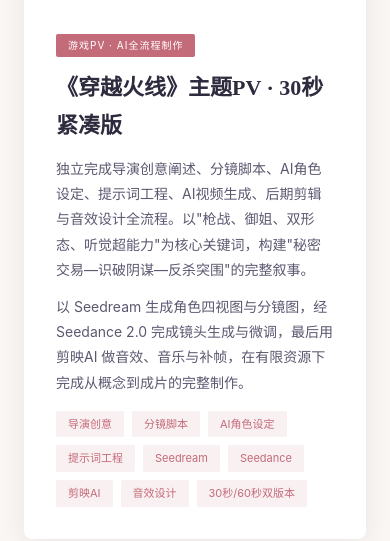
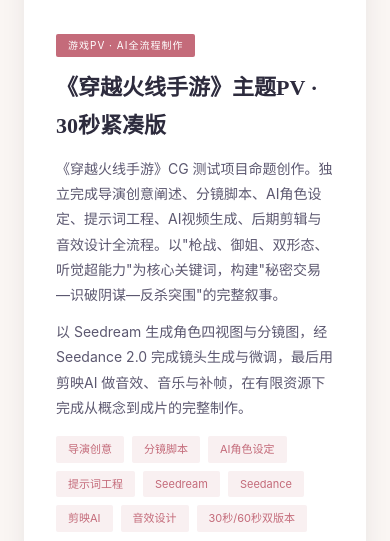
Before and after one commit to SerenCai2026/portfolio, a plain HTML site: page index.html in a window 390 px wide. Shown: the part 3125-3666 px from the top of the page. Drawn offline with Linux system fonts and the light colour scheme; a web font is replaced by a local one.

Commit message:
content: mark CrossFire project as the mobile title (CFM) test brief

```diff
--- a/index.html
+++ b/index.html
@@ -297,8 +297,8 @@ footer{text-align:center;padding:28px;font-size:12px;color:var(--ink-lighter)}
       <video src="web_assets/video-03.mp4" controls preload="metadata" poster="web_assets/image-02.jpg"></video>
       <div class="fv-body">
         <div class="fv-badge">游戏PV · AI全流程制作</div>
-        <h3 class="serif">《穿越火线》主题PV · 30秒紧凑版</h3>
-        <p>独立完成导演创意阐述、分镜脚本、AI角色设定、提示词工程、AI视频生成、后期剪辑与音效设计全流程。以"枪战、御姐、双形态、听觉超能力"为核心关键词，构建"秘密交易—识破阴谋—反杀突围"的完整叙事。</p>
+        <h3 class="serif">《穿越火线手游》主题PV · 30秒紧凑版</h3>
+        <p>《穿越火线手游》CG 测试项目命题创作。独立完成导演创意阐述、分镜脚本、AI角色设定、提示词工程、AI视频生成、后期剪辑与音效设计全流程。以"枪战、御姐、双形态、听觉超能力"为核心关键词，构建"秘密交易—识破阴谋—反杀突围"的完整叙事。</p>
         <p>以 Seedream 生成角色四视图与分镜图，经 Seedance 2.0 完成镜头生成与微调，最后用剪映AI 做音效、音乐与补帧，在有限资源下完成从概念到成片的完整制作。</p>
         <div class="fv-tags">
           <span>导演创意</span><span>分镜脚本</span><span>AI角色设定</span><span>提示词工程</span>
```
